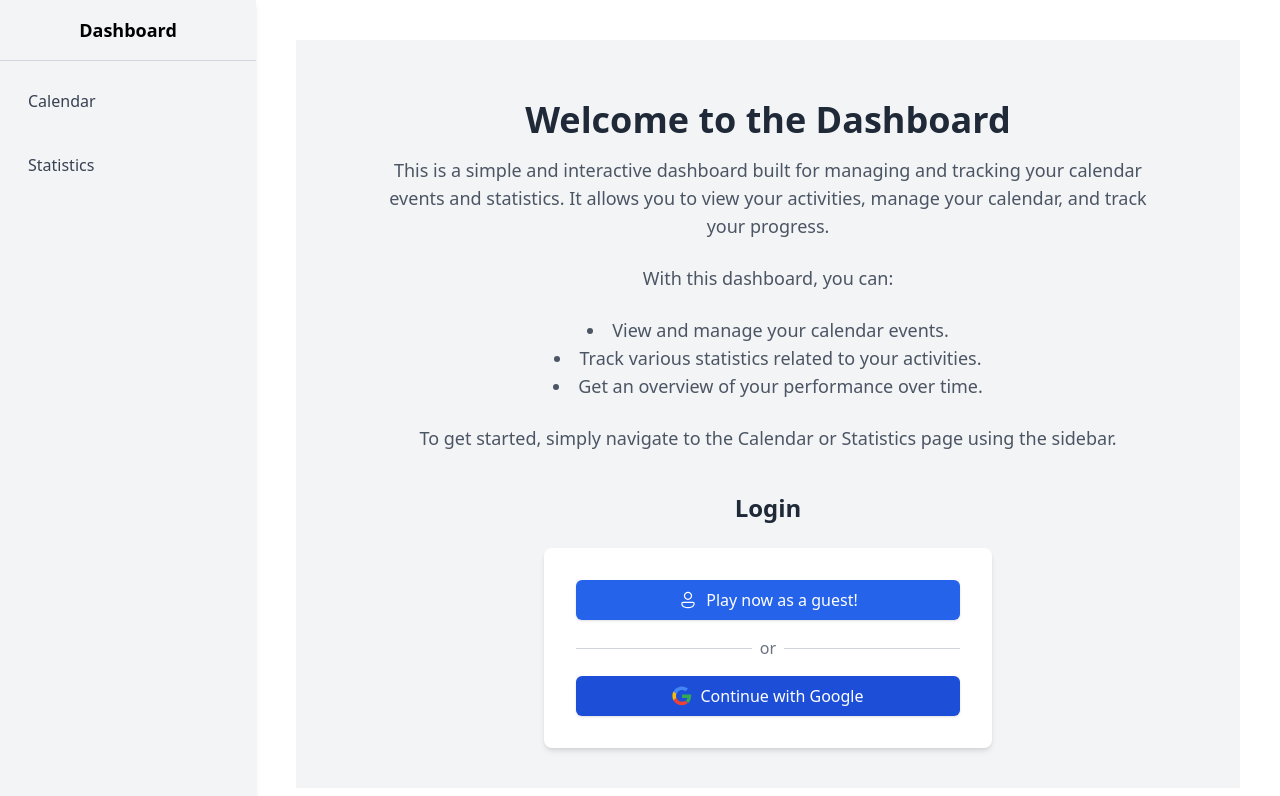
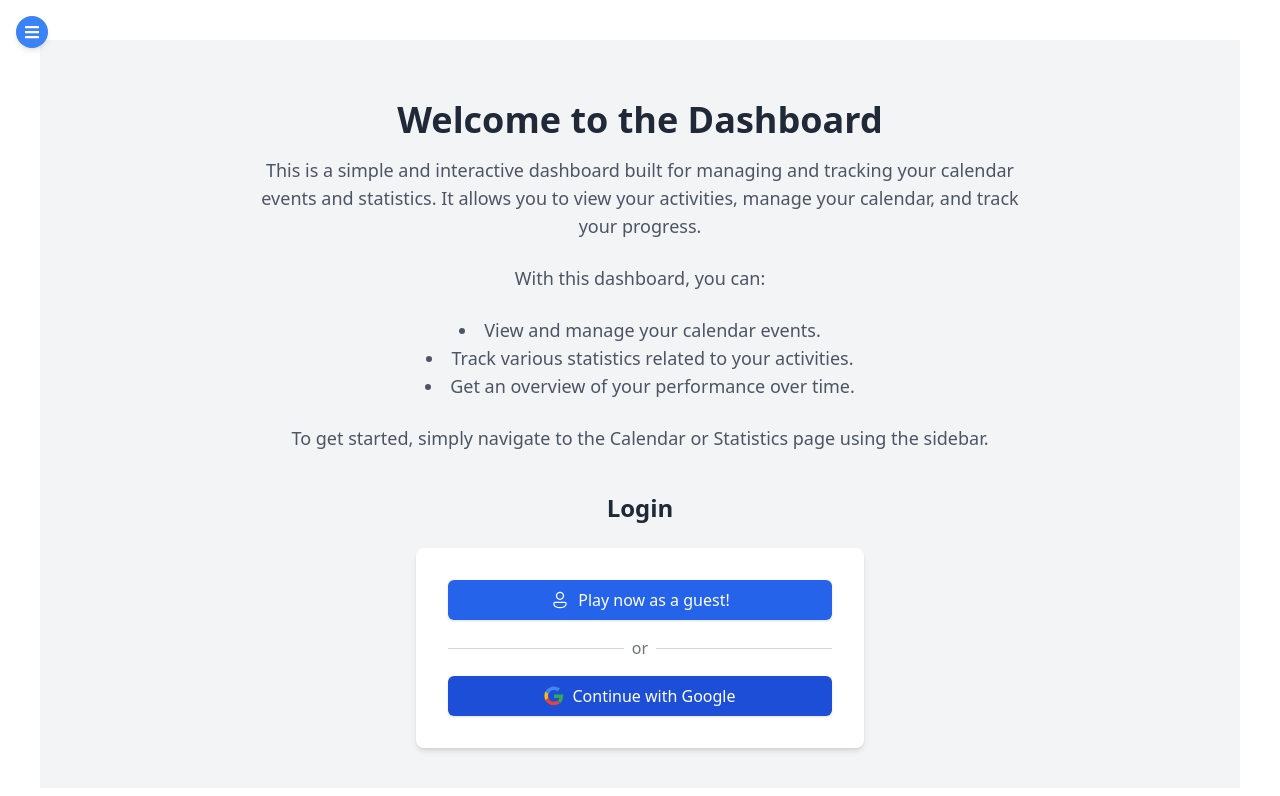
Before and after one commit to Julobulo/Calendar-React, a React (Vite) app in the folder calendar/: page / in a window 1280 px wide. Shown: the top 796 px of the page. Built offline with nearby package versions, Linux system fonts and the light colour scheme.

Commit message:
made toggle for sidebar

```diff
--- a/calendar/src/App.tsx
+++ b/calendar/src/App.tsx
@@ -16,7 +16,7 @@ const App = () => {
       <Sidebar />
 
       {/* Main Content */}
-      <main className="flex-1 p-10 overflow-y-auto ml-64">
+      <main className="flex-1 p-10 overflow-y-auto">
         <Routes>
           <Route path="/" element={
             <div className="bg-gray-100 p-10">
--- a/calendar/src/components/Sidebar.tsx
+++ b/calendar/src/components/Sidebar.tsx
@@ -1,13 +1,36 @@
 import { Link, useLocation } from "react-router-dom";
+import { useState } from "react"; // Import useState for managing sidebar state
+import { FaBars, FaChevronLeft } from "react-icons/fa"; // Import icons for toggle button
 
 const Sidebar = () => {
   const location = useLocation(); // Get the current route
+  const [isOpen, setIsOpen] = useState(false); // State to manage sidebar visibility
 
   // Function to determine if a route is active
   const isActive = (path: string) => location.pathname === path;
 
+  // Toggle sidebar open/close
+  const toggleSidebar = () => {
+    setIsOpen((prev) => !prev);
+  };
+
   return (
-    <aside className="fixed top-0 left-0 h-full w-64 bg-gray-100 shadow-md">
+    <div className="relative">
+      {/* Toggle button */}
+      <button
+        onClick={toggleSidebar}
+        className="fixed top-4 left-4 z-50 p-2 text-white bg-blue-500 rounded-full shadow-md focus:outline-none"
+      >
+        {isOpen ? <FaChevronLeft /> : <FaBars />}
+      </button>
+
+      {/* Sidebar */}
+      {isOpen && <aside
+        className={`fixed top-0 left-0 h-full bg-gray-100 shadow-md transform ${
+          isOpen ? "translate-x-0" : "-translate-x-full"
+        } transition-transform duration-300 ease-in-out`}
+        style={{ width: isOpen ? "16rem" : "0" }} // Smooth resizing
+      >
         <div className="p-4 text-center text-lg font-bold border-b border-gray-300">
           Dashboard
         </div>
@@ -33,7 +56,8 @@ const Sidebar = () => {
             Statistics
           </Link>
         </nav>
-    </aside>
+      </aside>}
+    </div>
   );
 };
 
```
Lines whose indentation alone changed are shown as unchanged.
